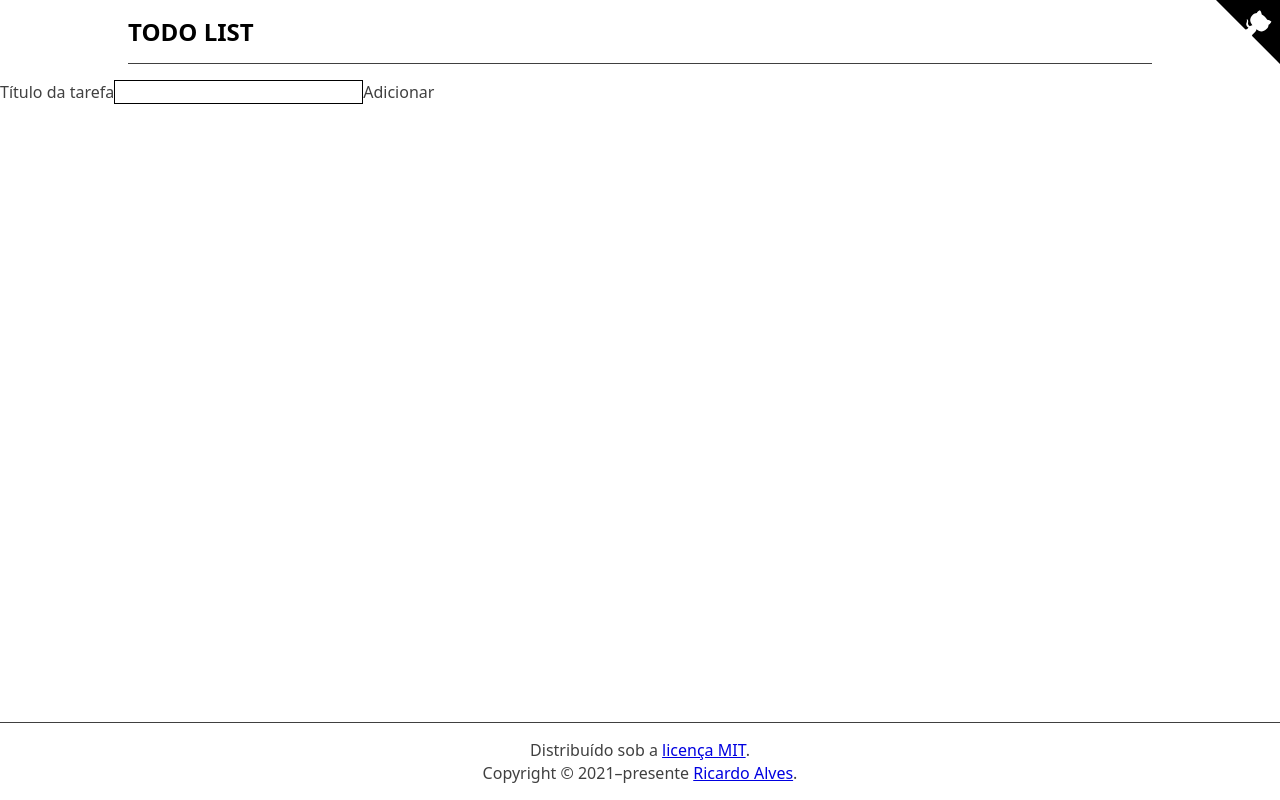
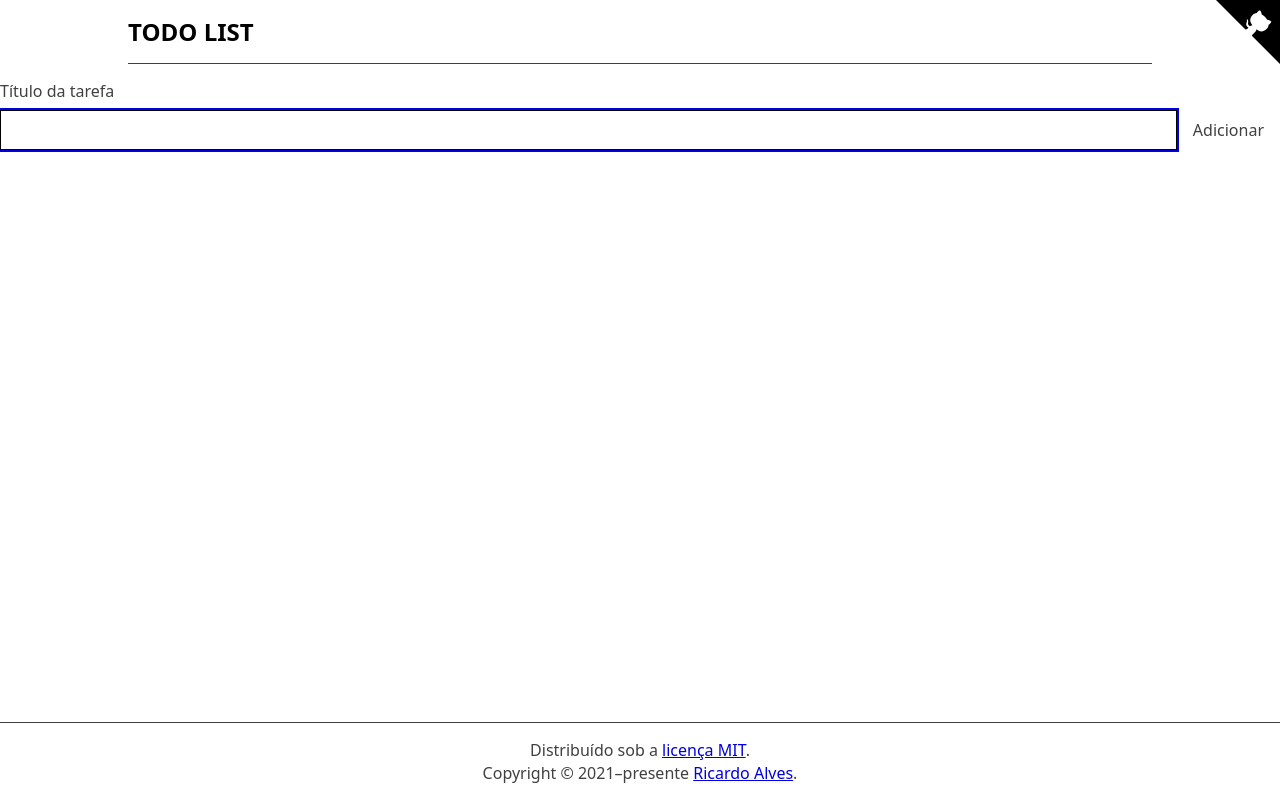
Before and after one commit to ricardospalves/react-todo-list, a React (Create React App) app: page / in a window 1280 px wide. Built offline with nearby package versions, Linux system fonts and the light colour scheme.

Commit message:
Adicionar os estilos do AddTask

```diff
--- a/src/components/AddTask.jsx
+++ b/src/components/AddTask.jsx
@@ -1,4 +1,6 @@
 import { useState } from 'react'
+
+import styles from './AddTask.module.css'
 
 const AddTask = props => {
   const [taskTitle, setTaskTitle] = useState('')
@@ -24,9 +26,10 @@ const AddTask = props => {
     setTaskTitle(value)
   }
 
-  return <form onSubmit={handleFormSubmit}>
+  return <form onSubmit={handleFormSubmit} className={styles.AddTask}>
     <label
       htmlFor="inputTaskTitle"
+      className={styles.AddTask__label}
     >
       Título da tarefa
     </label>
@@ -34,12 +37,18 @@ const AddTask = props => {
     <input
       type="text"
       id="inputTaskTitle"
+      className={styles.AddTask__field}
       value={taskTitle}
       onInput={handleTaskTitleInput}
       required
+      autoFocus
     />
 
-    <button>Adicionar</button>
+    <button
+      className={styles.AddTask__submit}
+    >
+      Adicionar
+    </button>
   </form>
 }
 
--- /dev/null
+++ b/src/components/AddTask.module.css
@@ -0,0 +1,48 @@
+.AddTask {
+  --AddTask__field-height: 2.5rem;
+
+  margin-bottom: 2rem;
+}
+
+.AddTask__label {
+  display: block;
+  width: 100%;
+  padding-bottom: .5em;
+}
+
+.AddTask__field {
+  display: block;
+  height: var(--AddTask__field-height);
+}
+
+.AddTask__submit {
+  display: block;
+  height: var(--AddTask__field-height);
+  padding: 0 1rem;
+}
+
+@media (min-width: 1024px) {
+  .AddTask {
+    display: flex;
+    flex-wrap: wrap;
+  }
+
+  .AddTask__field {
+    flex: 1 1 auto;
+  }
+
+  .AddTask__submit {
+    flex-shrink: 0;
+  }
+}
+
+@media (max-width: 1023px) {
+  .AddTask {
+    padding: 0 .5rem;
+  }
+
+  .AddTask__field,
+  .AddTask__submit {
+    width: 100%;
+  }
+}
```
